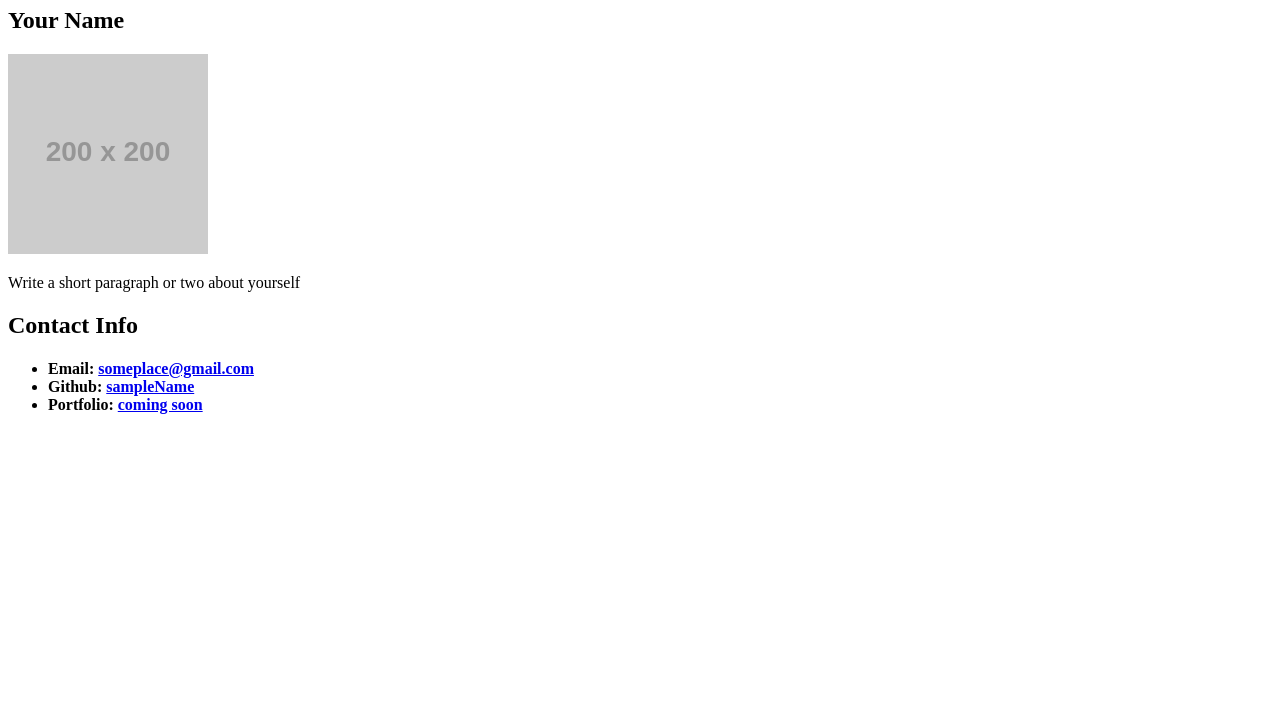
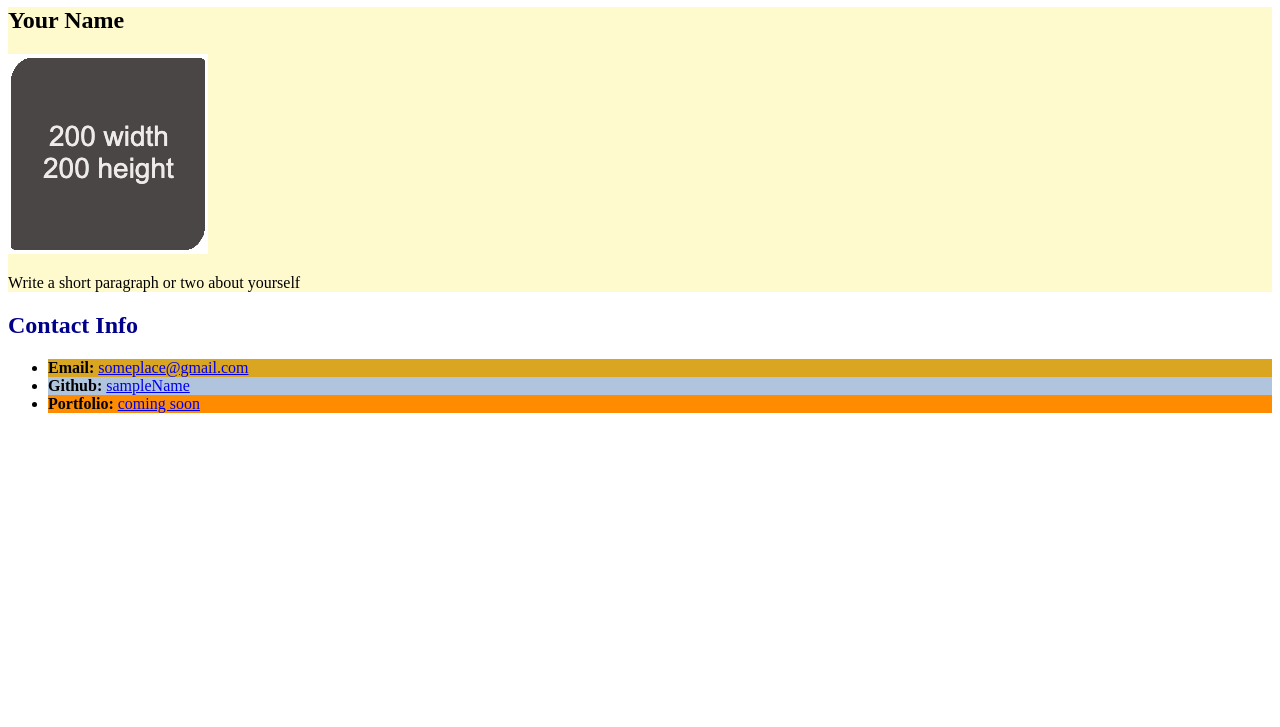
Before and after one commit to frozzel/first-day-repo, a plain HTML site: page index.html in a window 1280 px wide. Shown: the part 73-800 px from the top of the page. Drawn offline with Linux system fonts and the light colour scheme; placeholder pictures from the web are drawn by us.

Commit message:
new index and added assets

```diff
--- /dev/null
+++ b/assets/css/style.css
@@ -0,0 +1,19 @@
+.lesson {
+  background-color: lemonchiffon;
+}
+
+.title {
+  color: darkblue;
+}
+
+#email {
+  background-color: goldenrod;
+}
+
+#github {
+  background-color: lightsteelblue;
+}
+
+#portfolio {
+  background-color: darkorange;
+}
--- a/index.html
+++ b/index.html
@@ -1,55 +1,34 @@
 <!DOCTYPE html>
 <html lang="en-US">
-
   <head>
-    <meta charset="UTF-8">
-    <title>Student Bio</title>
+    <meta charset="UTF-8" />
+    <title>Student Bio With Attributes</title>
+    <!-- Link to stylesheet using rel and href attributes -->
+    <link rel="stylesheet" href="./assets/css/style.css" />
   </head>
 
   <body>
     <header>
-      <h1>Student Bio</h1>
+      <h1 class="title">Student Bio</h1>
     </header>
-    <section>
-       <h2>Your Name</h2>
-    </section>
-    <section>
-      <img src="https://via.placeholder.com/200" alt="Profile Picture">
-    </section>
-
-    <section></section>
+    <!-- Done__TODO: add class attribute  -->
+    <section class="lesson">
+      <h2>Your Name</h2>
+      <!-- Done__TODO: modify img attributes -->
+      <img src="./assets/images/image-1.jpg" alt="Your Photo" />
       <p>Write a short paragraph or two about yourself</p>
     </section>
+    <!-- TODO: add class attribute -->
     <section>
-      <h2>Contact Info</h2>
-      <h4>
+      <h1 class="title">Contact Info</h1>
       <ul>
-        <li>Email:
-          <a href="mailto:frozzel@me.com">
-            someplace@gmail.com
-          </a>
-        </li>
-        <li>Github:
-          <a href="https://frozzel.Github.com">
-          sampleName
-         </a>
-        </li>
-        <li>Portfolio:
-           <a href="https://Coming.soon.com">
-            coming soon
-           </a>
-          </li>
+        <!-- Done_All_Bellow__TODO: add id attribute -->
+        <li id="email"><strong>Email:</strong> <a href="#">someplace@gmail.com</a></li>
+        <!-- TODO: add id attribute -->
+        <li id="github"><strong>Github:</strong> <a href="#">sampleName</a></li>
+        <!-- TODO: add id attribute -->
+        <li id="portfolio"><strong>Portfolio:</strong> <a href="#">coming soon</a></li>
       </ul>
-    </h4>
-
-
-
-
     </section>
-
-
-
-
   </body>
-
 </html>
```
Also changed, not shown: assets/images/image-1.jpg (added).
